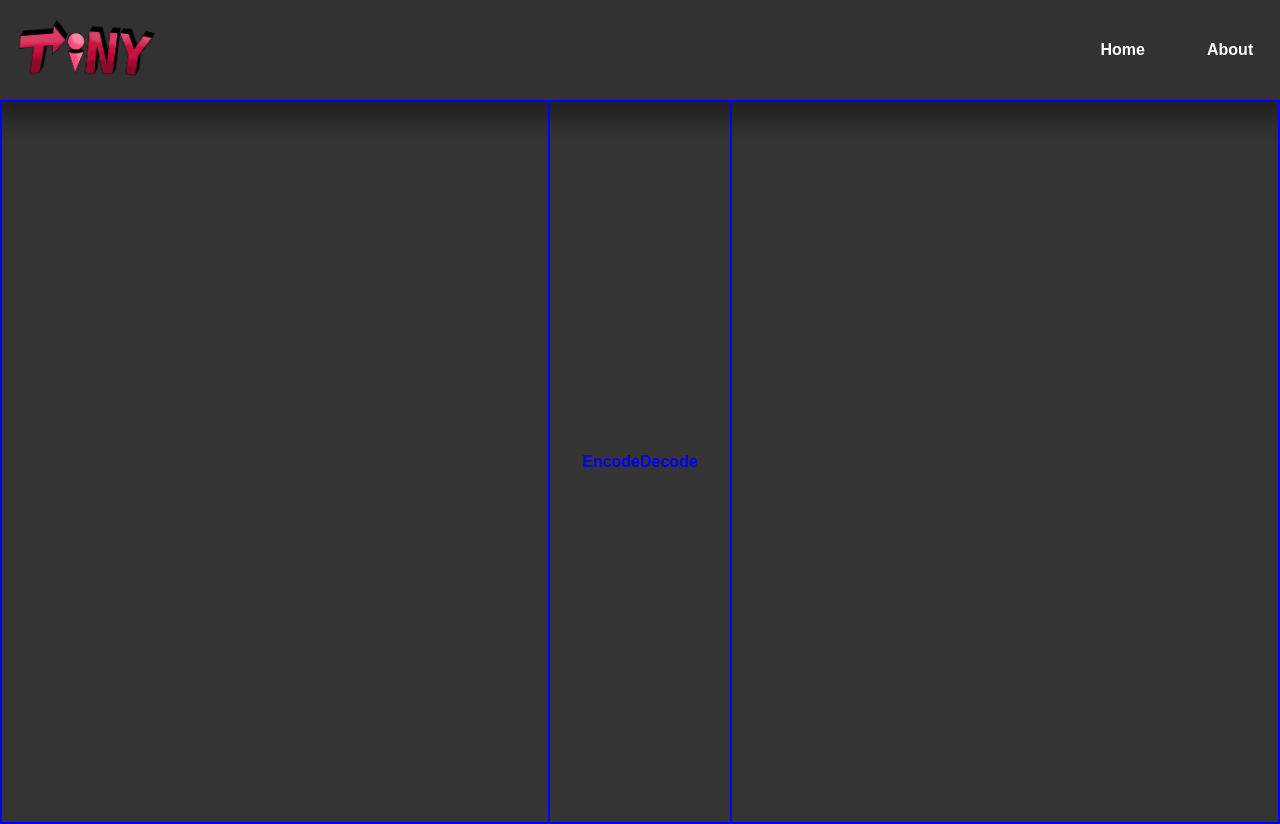
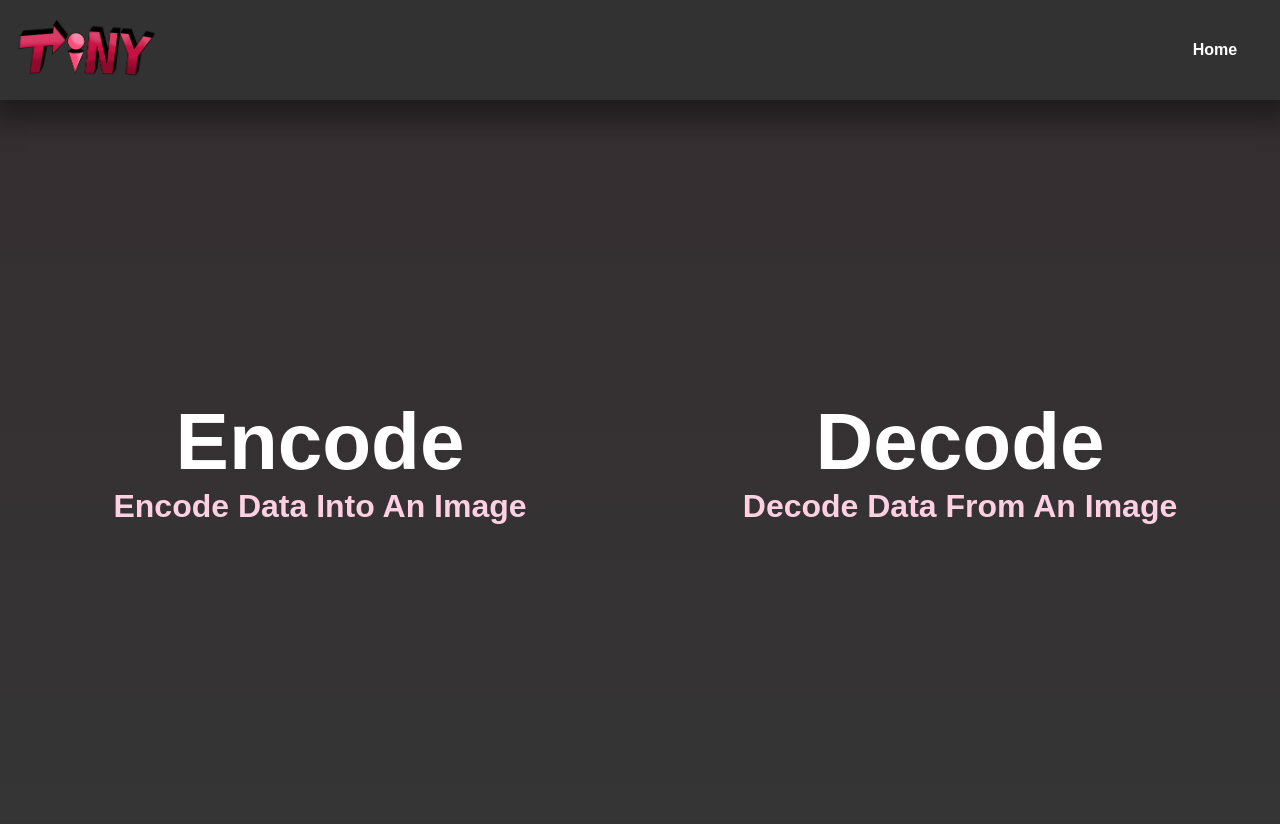
Before and after one commit to TranquilTanisha/TiNY-SIM, a Django app: page / in a window 1280 px wide. After the commit the page ends 524 px from the top, so only its background shows below. Run offline with Django 4.2, Linux system fonts and the light colour scheme; some web fonts are replaced.

Commit message:
Redesigned homepage

```diff
--- a/pel/templates/pel/home-copy.html
+++ b/pel/templates/pel/home-copy.html
@@ -12,16 +12,24 @@
     />
     <script src="{% static 'js/test.js' %}"></script>
   <body>
-    <div class="mainbody">
-        <div class="half"><a href="{% url 'encode' %}">Encode</a></div>
-        <div class="half"><a href="{% url 'decode' %}">Decode</a></div>
+        <div class="half" align="center">
+          <a class="jump" href="{% url 'encode' %}">
+          <div class="maintext">Encode</div>
+          <div class="subtext">Encode Data Into An Image</div>
+          </a>
+        </div>
+        <div class="half" align="center">
+          <a class="jump" href="{% url 'decode' %}">
+          <div class="maintext">Decode</div>
+          <div class="subtext">Decode Data From An Image</div>
+          </a>
+        </div>
       <!-- <div class="container">
         <ul>
           <li class="enden" align="center"><a class="option" href="{% url 'encode' %}">Encode</a></li>
           <li class="enden" align="center"><a class="option" href="{% url 'encode' %}">Decode</a></li>
         </ul>
       </div> -->
-    </div>
   </body>
 </html>
 
--- a/pel/templates/pel/result-decode.html
+++ b/pel/templates/pel/result-decode.html
@@ -1,8 +1,8 @@
-{% extends 'main.html' %}
+{% extends 'base.html' %}
 
 {% block content %}
 
-<img src="{{decode.image.url}}"
-<p>{{deode.message}}</p>
+<img src="{{decode.image.url}}">
+<p>{{decode.message}}</p>
 
 {% endblock %}
--- a/static/styles/base.css
+++ b/static/styles/base.css
@@ -7,7 +7,11 @@
 }
 
 body{
-    background-color: #353535;
+    background: rgb(53,53,53);
+    background: -moz-linear-gradient(0deg, rgba(53,53,53,1) 0%, rgba(53,45,48,1) 100%);
+    background: -webkit-linear-gradient(0deg, rgba(53,53,53,1) 0%, rgba(53,45,48,1) 100%);
+    background: linear-gradient(0deg, rgba(53,53,53,1) 0%, rgba(53,45,48,1) 100%);
+    filter: progid:DXImageTransform.Microsoft.gradient(startColorstr="#353535",endColorstr="#352d30",GradientType=1);
     overflow-x: hidden;
     overflow-y: hidden;
 }
@@ -41,6 +45,7 @@ nav{
     flex-direction: row;
     margin-left: auto;
     margin-right: 0rem;
+    padding: 1rem;
 }
 
 .navelements{
@@ -67,6 +72,6 @@ nav{
     justify-content: center;
     align-items: center;
     height: 90vh;
-    border: 2px solid blue;
-    padding: 0 2rem;
+    /* border: 2px solid blue; */
+    padding: 0;
 }
--- a/static/styles/main-copy.css
+++ b/static/styles/main-copy.css
@@ -1,6 +1,68 @@
+.half{
+    display: flex;
+    justify-content: center;
+    align-items: center;
+    flex-direction: column;
+    width: 50%;
+    height: 100%;
+    font-size: 5rem;
+}
 
+.jump{
+    display: flex;
+    align-items: center;
+    justify-content: center;
+    flex-direction: column;
+    color: white;
+    width: 100%;
+    height: 100%;
+}
 
+.maintext{
+    font-weight: 800;
+}
 
+.subtext{
+    color: rgb(255, 207, 226);
+    font-size: 2rem;
+}
+.jump:hover .maintext{
+    scale: 104%;
+    animation: bounce 4s infinite;
+	-webkit-animation: bounce 4s infinite;
+	-moz-animation: bounce 4s infinite;
+	-o-animation: bounce 4s infinite;
+    animation-timing-function: ease-in-out;
+    transition: all 0.5s;
+}
+.half:hover{
+    background-color: rgb(255,0,99);
+    background-color: -moz-linear-gradient(270deg, rgba(255,0,99,1) 6%, rgba(255,0,74,1) 100%);
+    background-color: -webkit-linear-gradient(270deg, rgba(255,0,99,1) 6%, rgba(255,0,74,1) 100%);
+    background-color: linear-gradient(270deg, rgba(255,0,99,1) 6%, rgba(255,0,74,1) 100%);
+    filter: progid:DXImageTransform.Microsoft.gradient(startColorstr="#ff0063",endColorstr="#ff004a",GradientType=1);
+    box-shadow: inset 0 30px 25px -25px rgba(0,0,0,0.408);
+    transition: all 0.8s;
+}
+
+@-webkit-keyframes bounce {
+	0%, 100% {-webkit-transform: translateY(0); opacity: 1;}
+	50% {-webkit-transform: translateY(-10px); opacity: 0.4;}
+}
+
+@-moz-keyframes bounce {
+	0%, 100% {-moz-transform: translateY(0); opacity: 1;}
+	50% {-moz-transform: translateY(-10px); opacity: 0.4;}
+}
+
+@-o-keyframes bounce {
+	0%, 100% {-o-transform: translateY(0); opacity: 1;}
+	50% {-o-transform: translateY(-10px); opacity: 0.4;}
+}
+@keyframes bounce {
+	0%, 100% {transform: translateY(0); opacity: 1;}
+	50% {transform: translateY(-10px); opacity: 0.4;}
+}
 
 
 /* .container{
--- a/templates/base.html
+++ b/templates/base.html
@@ -28,9 +28,9 @@
           <li class="navelements" align="center">
             <a class="ref" href="{% url 'home' %}">Home</a>
           </li>
-          <li class="navelements" align="center">
+          <!-- <li class="navelements" align="center">
             <a class="ref" href="">About</a>
-          </li>
+          </li> -->
         </ul>
       </div>
     </nav>
```
